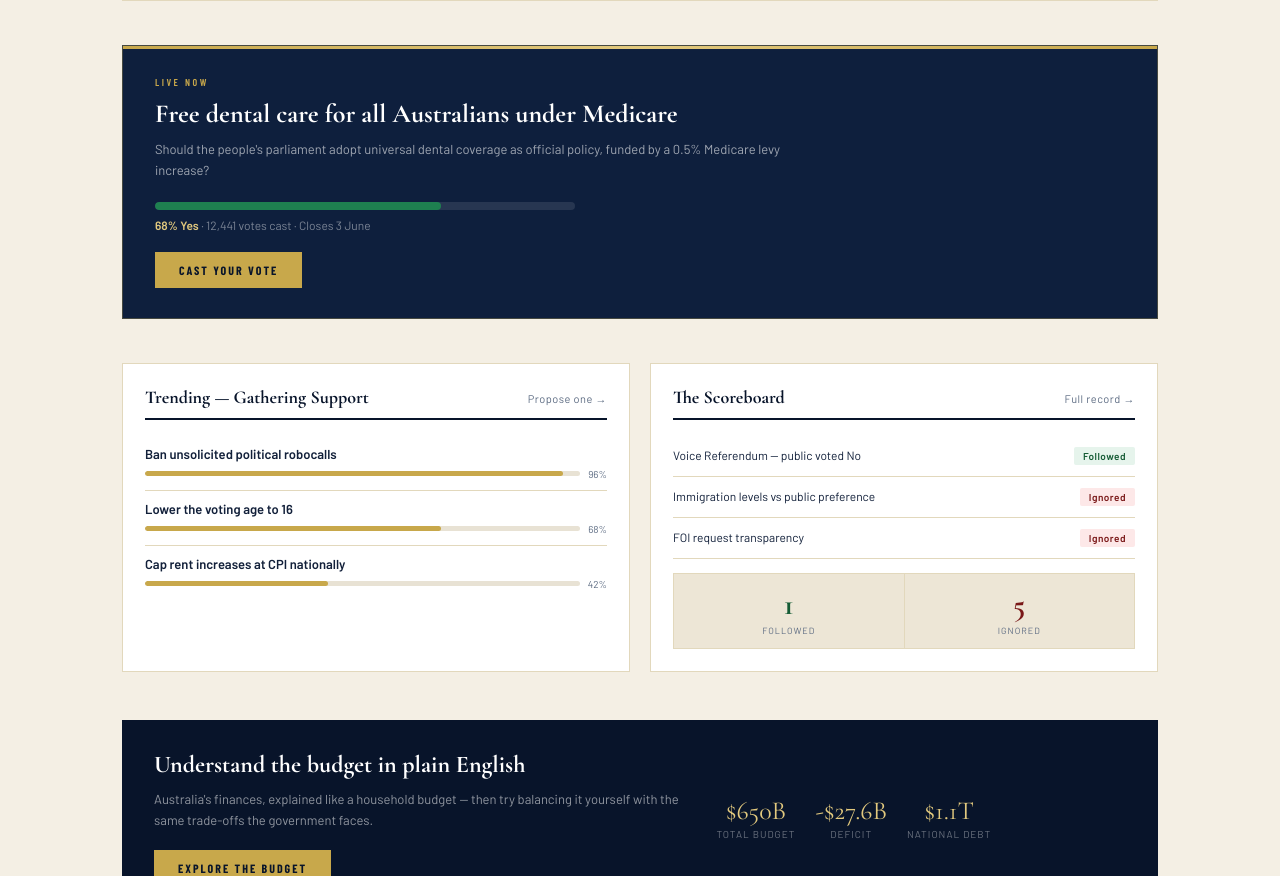
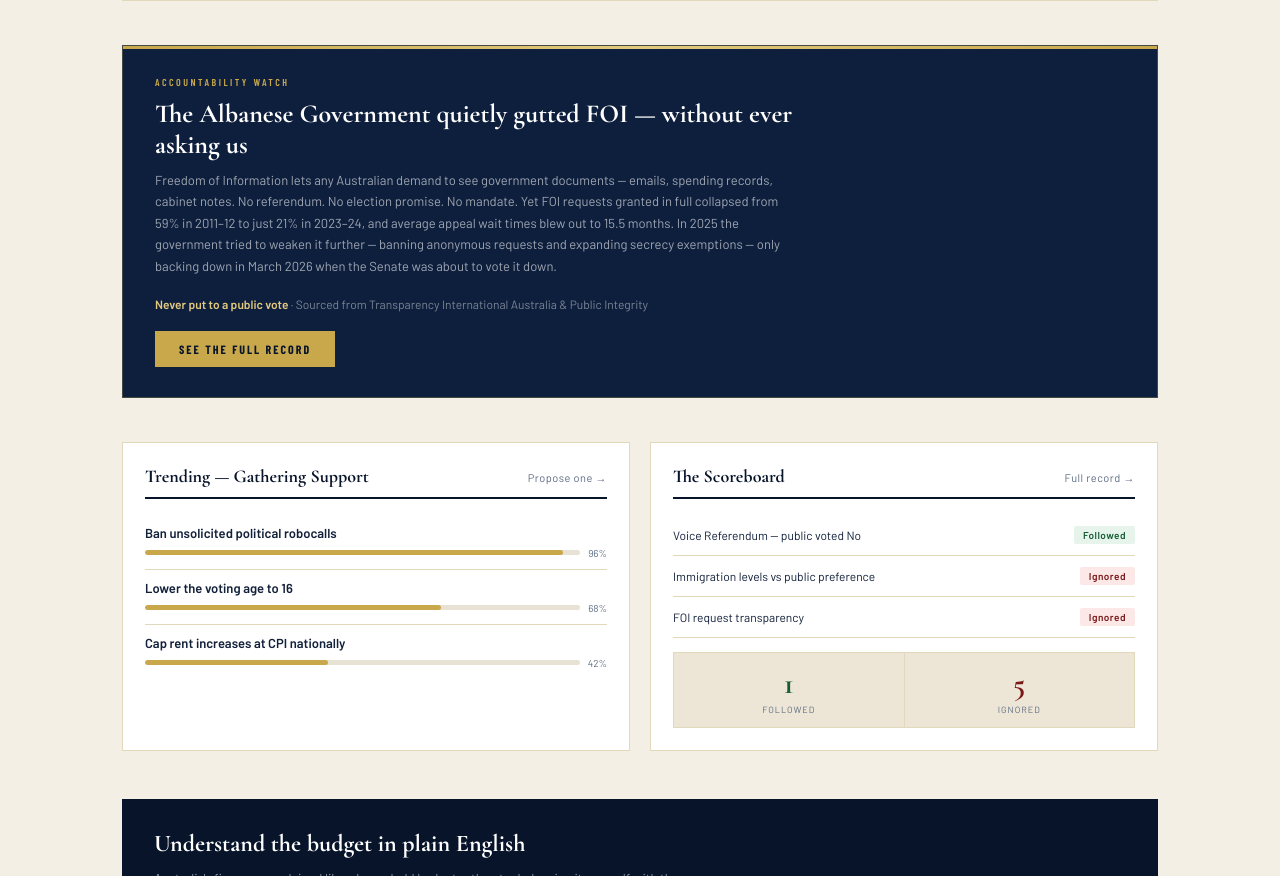
Before and after one commit to deeman12345123/peoples-parliament, a plain HTML site: page index.html in a window 1280 px wide. Shown: the part 1212-2088 px from the top of the page. Drawn offline with nearby package versions, Linux system fonts and the light colour scheme.

Commit message:
Update index.html

```diff
--- a/index.html
+++ b/index.html
@@ -178,12 +178,11 @@
   </div>
 
   <div class="featured-poll">
-    <div class="featured-tag">Live Now</div>
-    <h2>Free dental care for all Australians under Medicare</h2>
-    <p>Should the people's parliament adopt universal dental coverage as official policy, funded by a 0.5% Medicare levy increase?</p>
-    <div class="featured-bar-track"><div class="featured-bar-fill" style="width:68%"></div></div>
-    <div class="featured-meta"><strong>68% Yes</strong> · 12,441 votes cast · Closes 3 June</div>
-    <a class="btn-gold" href="polls.html">Cast Your Vote</a>
+    <div class="featured-tag">Accountability Watch</div>
+    <h2>The Albanese Government quietly gutted FOI — without ever asking us</h2>
+    <p>Freedom of Information lets any Australian demand to see government documents — emails, spending records, cabinet notes. No referendum. No election promise. No mandate. Yet FOI requests granted in full collapsed from 59% in 2011–12 to just 21% in 2023–24, and average appeal wait times blew out to 15.5 months. In 2025 the government tried to weaken it further — banning anonymous requests and expanding secrecy exemptions — only backing down in March 2026 when the Senate was about to vote it down.</p>
+    <div class="featured-meta"><strong>Never put to a public vote</strong> · Sourced from Transparency International Australia &amp; Public Integrity</div>
+    <a class="btn-gold" href="scoreboard.html">See the Full Record</a>
   </div>
 
   <div class="two-col">
```
